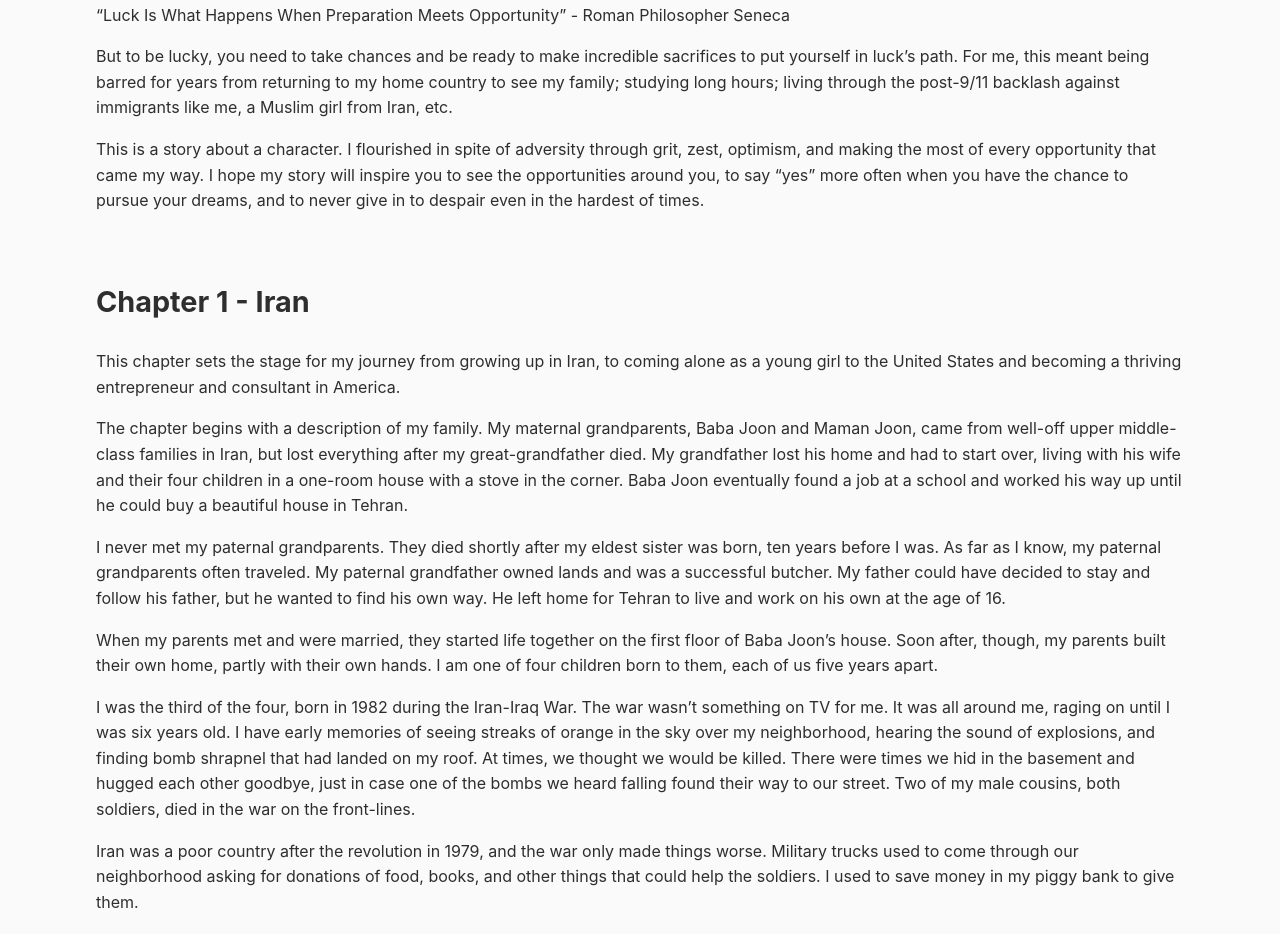
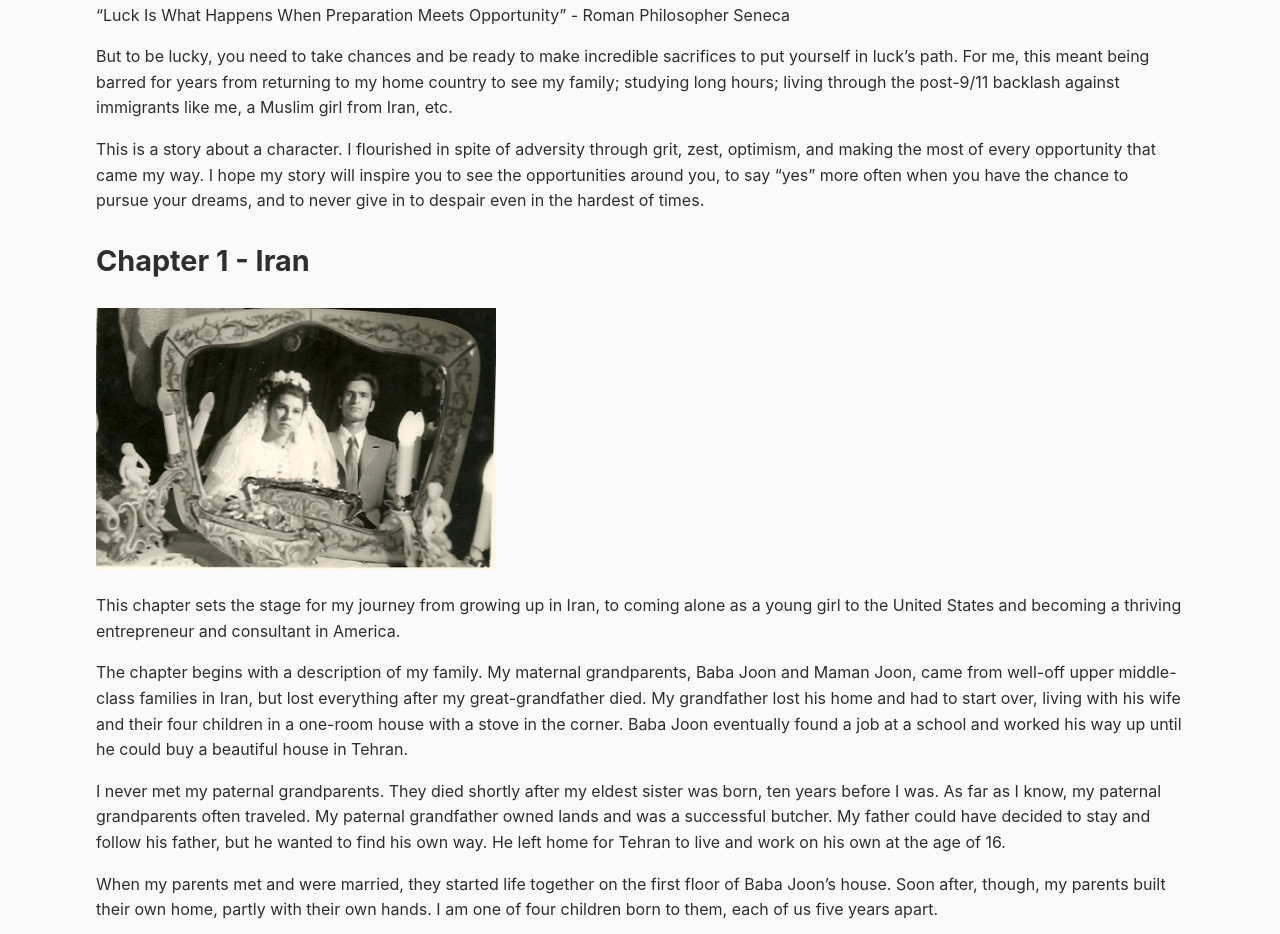
Before and after one commit to saslani/saslani.github.io, a Jekyll site: the page built from about.md, in a window 1280 px wide. Shown: the part 792-1726 px from the top of the page. Built offline with Jekyll 4.4.1, drawn with Linux system fonts in a browser that asks for light colours.

Commit message:
add pictures to about me

```diff
--- a/about.md
+++ b/about.md
@@ -25,9 +25,9 @@ But to be lucky, you need to take chances and be ready to make incredible sacrif
 This is a story about a character. I flourished in spite of adversity through grit, zest, optimism, and making the most of every opportunity that came my way. I hope my story will inspire you to see the opportunities around you, to say "yes" more often when you have the chance to pursue your dreams, and to never give in to despair even in the hardest of times.
 
 
-![](/assets/about_me/ch_1.jpeg)
+## Chapter 1 - Iran
 
-## Chapter 1 - Iran
+![](/assets/images/about_me/ch_1.jpeg){:width="400x"}
 
 This chapter sets the stage for my journey from growing up in Iran, to coming alone as a young girl to the United States and becoming a thriving entrepreneur and consultant in America.
 
@@ -46,9 +46,9 @@ I started life surrounded by war and danger. That was my environment, but at hom
 Lessons learned: Endurance. Building a support network of close family and friends to help in times of need.
 
 
-![](/assets/about_me/ch_2.png)
+## Chapter 2 - School
 
-## Chapter 2 - School
+![](/assets/images/about_me/ch_2.png){:width="400x"}
 
 This chapter traces my early childhood to my decision to immigrate alone to American at the age of 18.
 
@@ -72,9 +72,9 @@ Lesson learned:
 Failure is just the end of one possible path to achieve a goal. Stay hopeful, and be open to other possibilities. Make new opportunities, don’t just sit and wait for something to happen to you.
 
 
-![](/assets/about_me/ch_3.png)
+## Chapter 3 - America
 
-## Chapter 3 - America
+![](/assets/images/about_me/ch_3.png){:width="400x"}
 
 This chapter begins with my landing at Chicago’s O’Hare airport on a freezing December day in 2000. I arrived knowing that I could not return to my home country or my family for years because of the restrictions of the student visa I had. I spoke very little English. I knew no one other than my uncle and aunt. I felt older than my real age because of the things I faced that most other college students didn’t. I had to closely watch my money since I was borrowing from my uncle to pay for my education. I couldn’t even afford my own computer to do my schoolwork; I stayed at the school’s computer lab all day and into the night.
 
@@ -96,9 +96,9 @@ The chapter ends with me sticking it out, deciding to stay and working hard. I e
 Lesson learned: Don’t give up easily. Be strong. Don’t lose sight of the goal.
 
 
-![](/assets/about_me/ch_5.jpg)
+## Chapter 5 — Going Green
 
-## Chapter 5 — Going Green
+![](/assets/images/about_me/ch_5.jpg){:width="400x"}
 
 This chapter tells the story of how I found out about the Green Card lottery around the time I started graduate school. It includes this passage:
 
@@ -121,9 +121,9 @@ Despite the bittersweet reunion, I felt happy, lucky and blessed. I was ready to
 Lesson learned: The future can be better than the present, and you have the power to make it! Yes, there is some luck involved, but the work you do and the character you demonstrate as you do it gives you the best chance to succeed when opportunity presents itself.
 
 
-![](/assets/about_me/ch_6.jpg)
+## Chapter 6 — Falling in Love
 
-## Chapter 6 — Falling in Love
+![](/assets/images/about_me/ch_6.jpg){:height="400x"}
 
 This chapter begins in the happy period of time after getting my Green Card and takes me to one of the most important events in my story: meeting and marrying my husband and future business partner, Bobby.
 
@@ -148,10 +148,9 @@ The chapter ends with Bobby and I getting engaged and traveling to Iran so that
 Lesson learned: Try new things. Be open to adventure!
 
 
-![](/assets/about_me/ch_7.jpg)
-
 ## Chapter 7 — Here Come the Babies
 
+| ![](/assets/images/about_me/ch_7_1.jpg){:width="400x"} | ![](/assets/images/about_me/ch_7_2.jpg){:width="400x"} |
 
 This chapter begins with Bobby and I getting married in 2010, at a wedding attended by my parents, who got their visas to come just in time.
 
@@ -176,9 +175,9 @@ The chapter ends with Bobby moving to yet another startup, me consulting and run
 Lesson learned: Get up, make time meaningful, and find happiness in what you are doing. Know that hardship is temporary. Telling yourself something is hard makes it harder. Focus on the light at the end of the tunnel.
 
 
-![](/assets/about_me/ch_8.jpg)
+## Chapter 8 — Transition
 
-## Chapter 8 — Transition
+![](/assets/images/about_me/ch_8.jpg){:width="400x"}
 
 And did you get what you wanted from this life, even so?
 I did.
```
Also changed, not shown: assets/images/about_me/ch_7_2.jpg (added), 1 other file.
